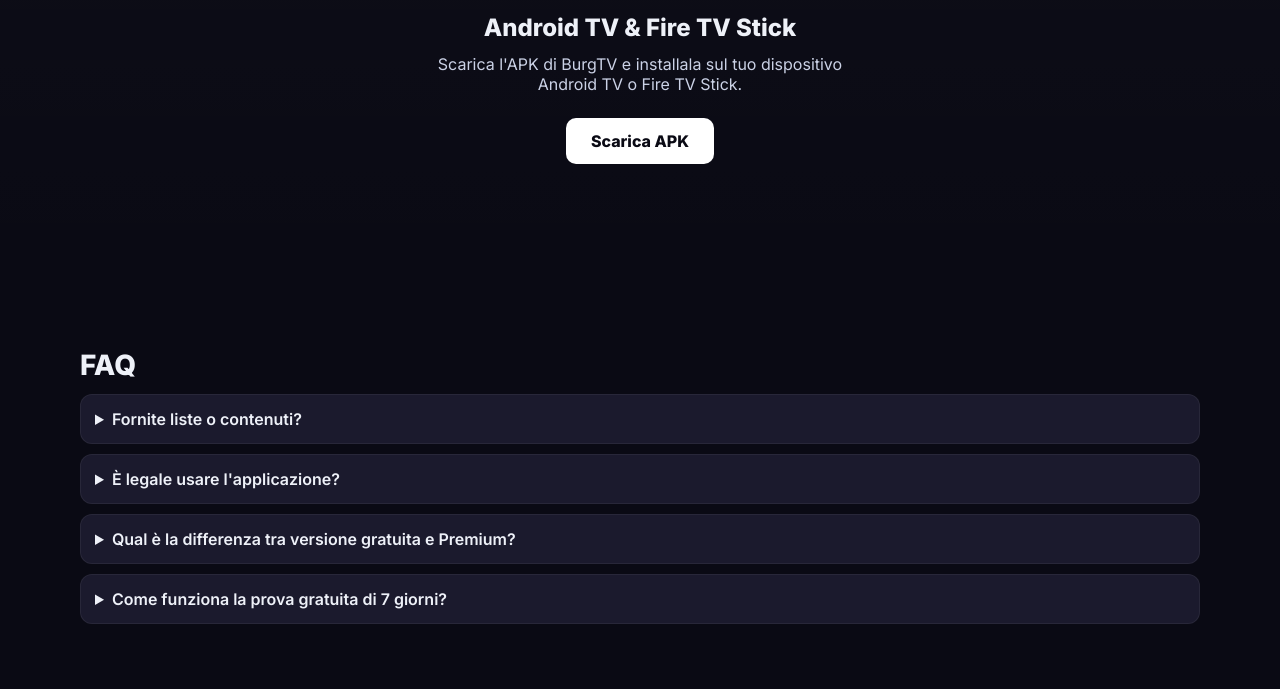
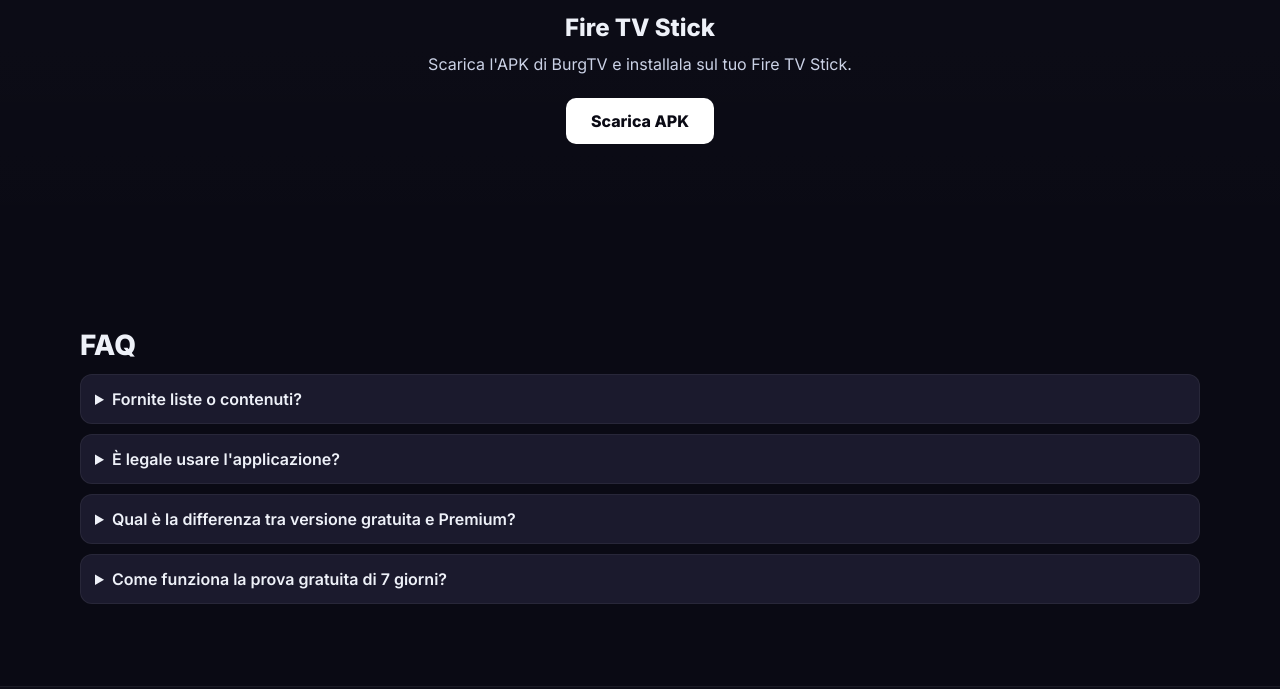
Before and after one commit to bushimusa88-coder/burgtv, a plain HTML site: page index.html in a window 1280 px wide. Shown: the part 1028-1717 px from the top of the page. Drawn offline with Linux system fonts and the light colour scheme.

Commit message:
Add files via upload

```diff
--- a/index.html
+++ b/index.html
@@ -143,8 +143,8 @@
     <h2 data-i18n="devices.title">Disponibile su</h2>
     <div class="device-highlight">
       <div class="device-icon-large"><img src="assets/icons/firetv-logo.png" alt="Fire TV" style="width:56px;height:56px;border-radius:12px;"></div>
-      <h3 data-i18n="devices.subtitle">Android TV & Fire TV Stick</h3>
-      <p data-i18n="devices.desc">Scarica l'APK di BurgTV e installala sul tuo dispositivo Android TV o Fire TV Stick.</p>
+      <h3 data-i18n="devices.subtitle">Fire TV Stick</h3>
+      <p data-i18n="devices.desc">Scarica l'APK di BurgTV e installala sul tuo Fire TV Stick.</p>
       <a data-i18n="devices.cta" href="https://download.burgtv.com" class="btn primary">Scarica APK</a>
     </div>
   </div>
@@ -179,7 +179,7 @@
       "menu.home":"Home","menu.login":"Accedi","menu.features":"Funzionalità","menu.devices":"Download","menu.faq":"FAQ","menu.terms":"Termini e Condizioni","menu.privacy":"Privacy Policy","menu.contact":"Contatti",
       "hero.title":"Il media player <span>semplice</span> e <span>veloce</span>","hero.subtitle":"Scarica l'app <strong>gratis</strong> e riproduci le tue playlist <strong>M3U</strong>. Passa a <strong>Premium</strong> per sbloccare tutte le funzionalità.","cta.download":"Scarica APK","cta.login":"Accedi","hero.note":"BurgTV non fornisce contenuti. Solo l'applicazione per riprodurli.",
       "features.title":"Funzioni principali","features.free.title":"Versione Gratuita","features.free.text":"Scarica l'app gratis con funzionalità base. Nessun account richiesto per iniziare.","features.premium.title":"Premium","features.premium.text":"Sblocca tutte le funzionalità: 5 dispositivi, EPG, playlist illimitate e molto altro.","features.trial.title":"7 giorni gratis","features.trial.text":"Prova Premium gratis per 7 giorni con l'abbonamento annuale.",
-      "devices.title":"Disponibile su","devices.subtitle":"Android TV & Fire TV Stick","devices.desc":"Scarica l'APK di BurgTV e installala sul tuo dispositivo Android TV o Fire TV Stick.","devices.cta":"Scarica APK",
+      "devices.title":"Disponibile su","devices.subtitle":"Fire TV Stick","devices.desc":"Scarica l'APK di BurgTV e installala sul tuo Fire TV Stick.","devices.cta":"Scarica APK",
       "faq.1.q":"Fornite liste o contenuti?","faq.1.a":"No. BurgTV è un'applicazione software (media player). Non forniamo, ospitiamo né distribuiamo alcun contenuto.","faq.2.q":"È legale usare l'applicazione?","faq.2.a":"Sì, l'uso dell'applicazione è legale. L'utente è responsabile dei contenuti che riproduce e deve avere i diritti per visualizzarli.","faq.3.q":"Qual è la differenza tra versione gratuita e Premium?","faq.3.a":"La versione gratuita ha funzionalità limitate. Premium sblocca tutte le funzionalità inclusi 5 dispositivi, EPG completo e playlist illimitate.","faq.4.q":"Come funziona la prova gratuita di 7 giorni?","faq.4.a":"Scegliendo l'abbonamento annuale, puoi provare Premium gratis per 7 giorni. Al termine, l'abbonamento si attiva automaticamente.",
       "footer.terms":"Termini e Condizioni","footer.privacy":"Privacy Policy","footer.contact":"Contatti"
     },
@@ -188,7 +188,7 @@
       "menu.home":"Home","menu.login":"Sign In","menu.features":"Features","menu.devices":"Download","menu.faq":"FAQ","menu.terms":"Terms and Conditions","menu.privacy":"Privacy Policy","menu.contact":"Contact",
       "hero.title":"The <span>simple</span> and <span>fast</span> media player","hero.subtitle":"Download the app <strong>for free</strong> and play your <strong>M3U</strong> playlists. Upgrade to <strong>Premium</strong> to unlock all features.","cta.download":"Download APK","cta.login":"Sign In","hero.note":"BurgTV does not provide content. Just the application to play it.",
       "features.title":"Main Features","features.free.title":"Free Version","features.free.text":"Download the app for free with basic features. No account required to start.","features.premium.title":"Premium","features.premium.text":"Unlock all features: 5 devices, EPG, unlimited playlists and much more.","features.trial.title":"7 days free","features.trial.text":"Try Premium free for 7 days with the annual subscription.",
-      "devices.title":"Available on","devices.subtitle":"Android TV & Fire TV Stick","devices.desc":"Download the BurgTV APK and install it on your Android TV or Fire TV Stick device.","devices.cta":"Download APK",
+      "devices.title":"Available on","devices.subtitle":"Fire TV Stick","devices.desc":"Download the BurgTV APK and install it on your Fire TV Stick.","devices.cta":"Download APK",
       "faq.1.q":"Do you provide lists or content?","faq.1.a":"No. BurgTV is a software application (media player). We do not provide, host, or distribute any content.","faq.2.q":"Is using the application legal?","faq.2.a":"Yes. The user is responsible for the content they play and must have rights to view it.","faq.3.q":"What's the difference between free and Premium?","faq.3.a":"The free version has limited features. Premium unlocks all features including 5 devices, full EPG, and unlimited playlists.","faq.4.q":"How does the 7-day free trial work?","faq.4.a":"With the annual subscription, you can try Premium free for 7 days. After that, the subscription activates automatically.",
       "footer.terms":"Terms and Conditions","footer.privacy":"Privacy Policy","footer.contact":"Contact"
     },
@@ -197,7 +197,7 @@
       "menu.home":"Startseite","menu.login":"Anmelden","menu.features":"Funktionen","menu.devices":"Download","menu.faq":"FAQ","menu.terms":"AGB","menu.privacy":"Datenschutz","menu.contact":"Kontakt",
       "hero.title":"Der <span>einfache</span> und <span>schnelle</span> Media Player","hero.subtitle":"Laden Sie die App <strong>kostenlos</strong> herunter und spielen Sie Ihre <strong>M3U</strong>-Playlisten ab. Upgraden Sie auf <strong>Premium</strong> für alle Funktionen.","cta.download":"APK herunterladen","cta.login":"Anmelden","hero.note":"BurgTV bietet keine Inhalte an. Nur die Anwendung zum Abspielen.",
       "features.title":"Hauptfunktionen","features.free.title":"Kostenlose Version","features.free.text":"Laden Sie die App kostenlos mit Basisfunktionen herunter. Kein Konto erforderlich.","features.premium.title":"Premium","features.premium.text":"Alle Funktionen freischalten: 5 Geräte, EPG, unbegrenzte Playlisten und mehr.","features.trial.title":"7 Tage kostenlos","features.trial.text":"Testen Sie Premium 7 Tage kostenlos mit dem Jahresabo.",
-      "devices.title":"Verfügbar auf","devices.subtitle":"Android TV & Fire TV Stick","devices.desc":"Laden Sie die BurgTV APK herunter und installieren Sie sie auf Ihrem Android TV oder Fire TV Stick.","devices.cta":"APK herunterladen",
+      "devices.title":"Verfügbar auf","devices.subtitle":"Fire TV Stick","devices.desc":"Laden Sie die BurgTV APK herunter und installieren Sie sie auf Ihrem Fire TV Stick.","devices.cta":"APK herunterladen",
       "faq.1.q":"Bieten Sie Listen oder Inhalte an?","faq.1.a":"Nein. BurgTV ist eine Software-Anwendung (Media Player). Wir bieten keine Inhalte an.","faq.2.q":"Ist die Nutzung legal?","faq.2.a":"Ja. Der Nutzer ist für die Inhalte verantwortlich und muss die Rechte haben.","faq.3.q":"Was ist der Unterschied zwischen kostenlos und Premium?","faq.3.a":"Die kostenlose Version hat eingeschränkte Funktionen. Premium schaltet alle Funktionen frei.","faq.4.q":"Wie funktioniert die 7-Tage-Testversion?","faq.4.a":"Mit dem Jahresabo können Sie Premium 7 Tage kostenlos testen. Danach wird das Abo automatisch aktiviert.",
       "footer.terms":"AGB","footer.privacy":"Datenschutz","footer.contact":"Kontakt"
     },
@@ -206,7 +206,7 @@
       "menu.home":"Inicio","menu.login":"Acceder","menu.features":"Funciones","menu.devices":"Descargar","menu.faq":"FAQ","menu.terms":"Términos","menu.privacy":"Privacidad","menu.contact":"Contacto",
       "hero.title":"El media player <span>simple</span> y <span>rápido</span>","hero.subtitle":"Descarga la app <strong>gratis</strong> y reproduce tus playlists <strong>M3U</strong>. Pasa a <strong>Premium</strong> para desbloquear todas las funciones.","cta.download":"Descargar APK","cta.login":"Acceder","hero.note":"BurgTV no proporciona contenido. Solo la aplicación para reproducirlo.",
       "features.title":"Funciones principales","features.free.title":"Versión Gratuita","features.free.text":"Descarga la app gratis con funciones básicas. Sin cuenta necesaria para empezar.","features.premium.title":"Premium","features.premium.text":"Desbloquea todas las funciones: 5 dispositivos, EPG, playlists ilimitadas y más.","features.trial.title":"7 días gratis","features.trial.text":"Prueba Premium gratis por 7 días con la suscripción anual.",
-      "devices.title":"Disponible en","devices.subtitle":"Android TV & Fire TV Stick","devices.desc":"Descarga el APK de BurgTV e instálalo en tu Android TV o Fire TV Stick.","devices.cta":"Descargar APK",
+      "devices.title":"Disponible en","devices.subtitle":"Fire TV Stick","devices.desc":"Descarga el APK de BurgTV e instálalo en tu Fire TV Stick.","devices.cta":"Descargar APK",
       "faq.1.q":"¿Proporcionan listas o contenido?","faq.1.a":"No. BurgTV es una aplicación de software (media player). No proporcionamos contenido.","faq.2.q":"¿Es legal usar la aplicación?","faq.2.a":"Sí. El usuario es responsable del contenido que reproduce.","faq.3.q":"¿Cuál es la diferencia entre gratis y Premium?","faq.3.a":"La versión gratuita tiene funciones limitadas. Premium desbloquea todas las funciones.","faq.4.q":"¿Cómo funciona la prueba de 7 días?","faq.4.a":"Con la suscripción anual, puedes probar Premium gratis por 7 días. Después, se activa automáticamente.",
       "footer.terms":"Términos","footer.privacy":"Privacidad","footer.contact":"Contacto"
     },
@@ -215,7 +215,7 @@
       "menu.home":"Accueil","menu.login":"Connexion","menu.features":"Fonctionnalités","menu.devices":"Télécharger","menu.faq":"FAQ","menu.terms":"Conditions","menu.privacy":"Confidentialité","menu.contact":"Contact",
       "hero.title":"Le media player <span>simple</span> et <span>rapide</span>","hero.subtitle":"Téléchargez l'app <strong>gratuitement</strong> et lisez vos playlists <strong>M3U</strong>. Passez à <strong>Premium</strong> pour débloquer toutes les fonctionnalités.","cta.download":"Télécharger APK","cta.login":"Connexion","hero.note":"BurgTV ne fournit pas de contenu. Juste l'application pour le lire.",
       "features.title":"Fonctionnalités principales","features.free.title":"Version Gratuite","features.free.text":"Téléchargez l'app gratuitement avec les fonctionnalités de base. Aucun compte requis.","features.premium.title":"Premium","features.premium.text":"Débloquez toutes les fonctionnalités: 5 appareils, EPG, playlists illimitées et plus.","features.trial.title":"7 jours gratuits","features.trial.text":"Essayez Premium gratuitement pendant 7 jours avec l'abonnement annuel.",
-      "devices.title":"Disponible sur","devices.subtitle":"Android TV & Fire TV Stick","devices.desc":"Téléchargez l'APK de BurgTV et installez-le sur votre Android TV ou Fire TV Stick.","devices.cta":"Télécharger APK",
+      "devices.title":"Disponible sur","devices.subtitle":"Fire TV Stick","devices.desc":"Téléchargez l'APK de BurgTV et installez-le sur votre Fire TV Stick.","devices.cta":"Télécharger APK",
       "faq.1.q":"Fournissez-vous des listes ou du contenu?","faq.1.a":"Non. BurgTV est une application logicielle (media player). Nous ne fournissons aucun contenu.","faq.2.q":"Est-il légal d'utiliser l'application?","faq.2.a":"Oui. L'utilisateur est responsable du contenu qu'il lit.","faq.3.q":"Quelle est la différence entre gratuit et Premium?","faq.3.a":"La version gratuite a des fonctionnalités limitées. Premium débloque toutes les fonctionnalités.","faq.4.q":"Comment fonctionne l'essai de 7 jours?","faq.4.a":"Avec l'abonnement annuel, vous pouvez essayer Premium gratuitement pendant 7 jours. Ensuite, l'abonnement s'active automatiquement.",
       "footer.terms":"Conditions","footer.privacy":"Confidentialité","footer.contact":"Contact"
     }
```
